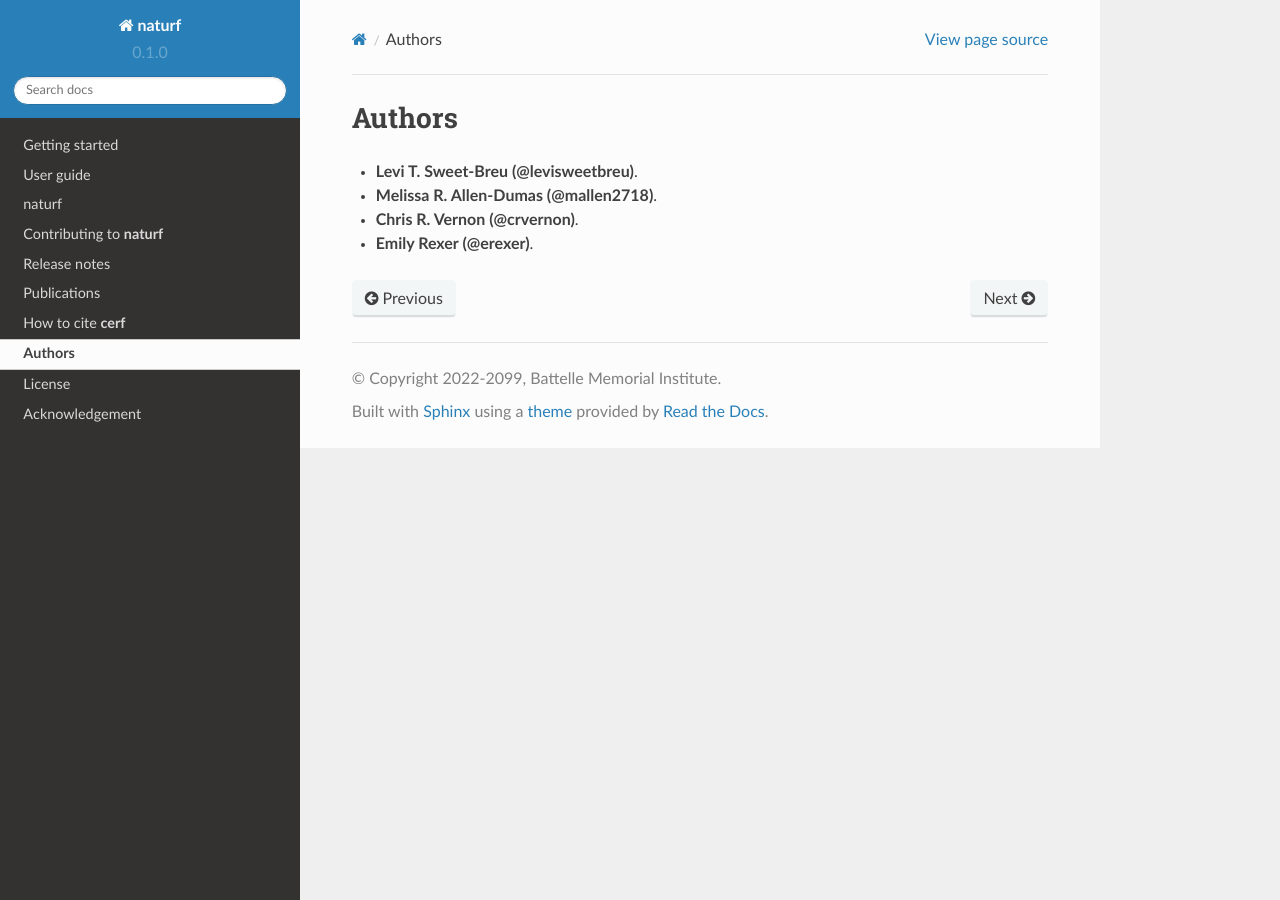
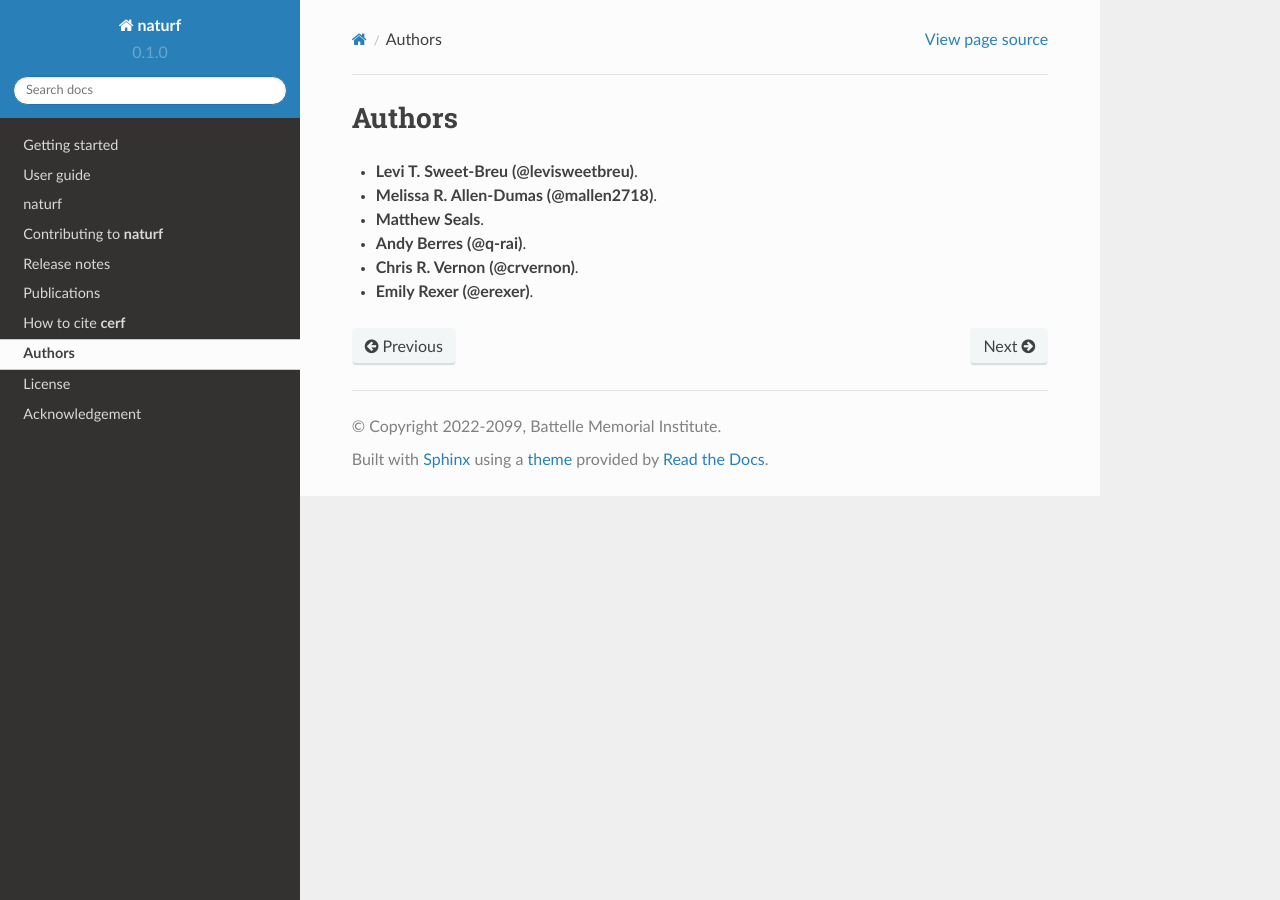
Before and after one commit to IMMM-SFA/naturf, a Sphinx documentation site: the page built from docs/source/authors.rst, in a window 1280 px wide. Built offline with Sphinx 7.4.7 and the Read the Docs theme 2.0.0, drawn with Linux system fonts in a browser that asks for light colours; formulas are drawn with MathJax 3.

Commit message:
Edited authors

```diff
--- a/docs/source/authors.rst
+++ b/docs/source/authors.rst
@@ -3,5 +3,7 @@ Authors
 
 * **Levi T. Sweet-Breu (@levisweetbreu)**.
 * **Melissa R. Allen-Dumas (@mallen2718)**.
+* **Matthew Seals**.
+* **Andy Berres (@q-rai)**.
 * **Chris R. Vernon (@crvernon)**.
 * **Emily Rexer (@erexer)**.
```
